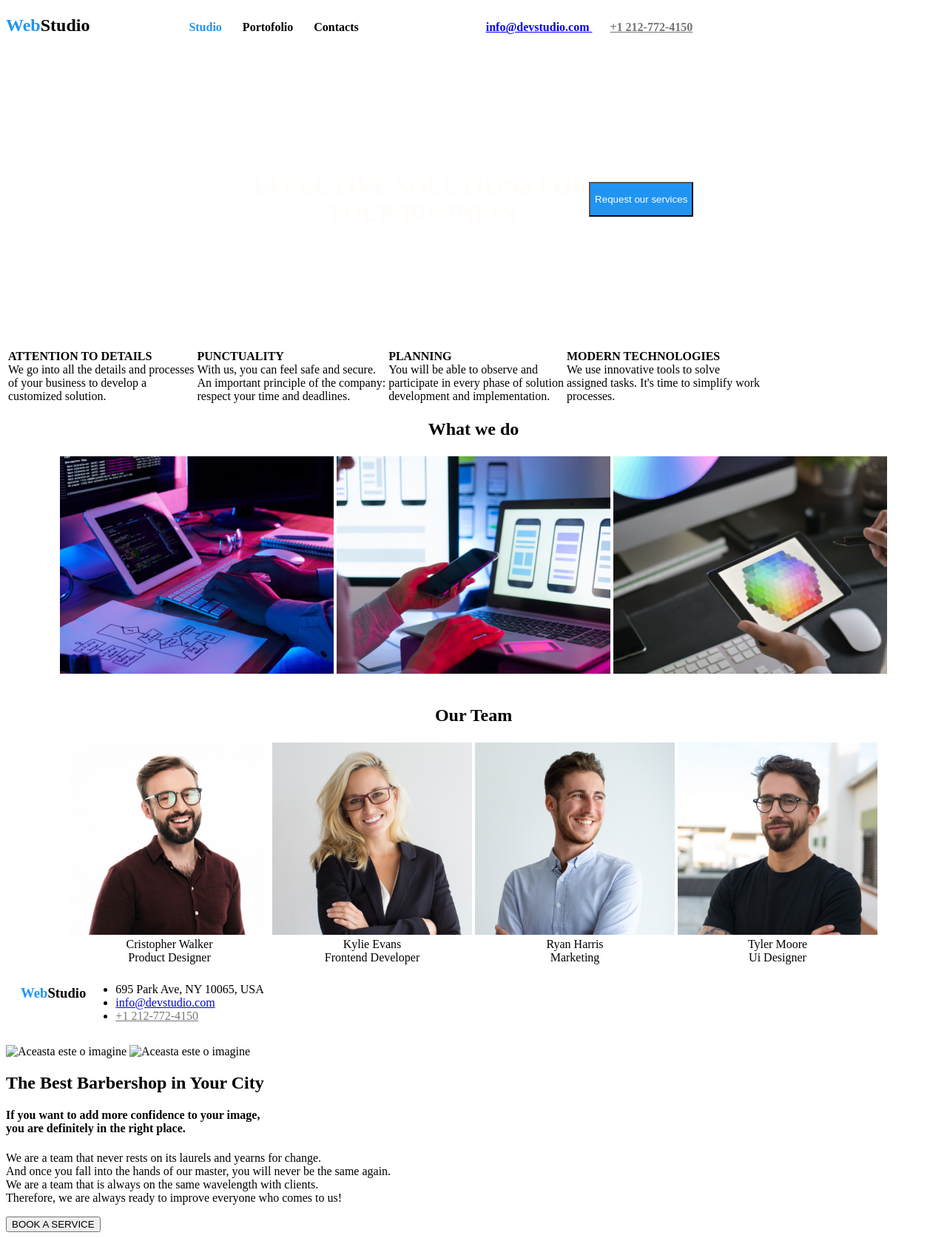
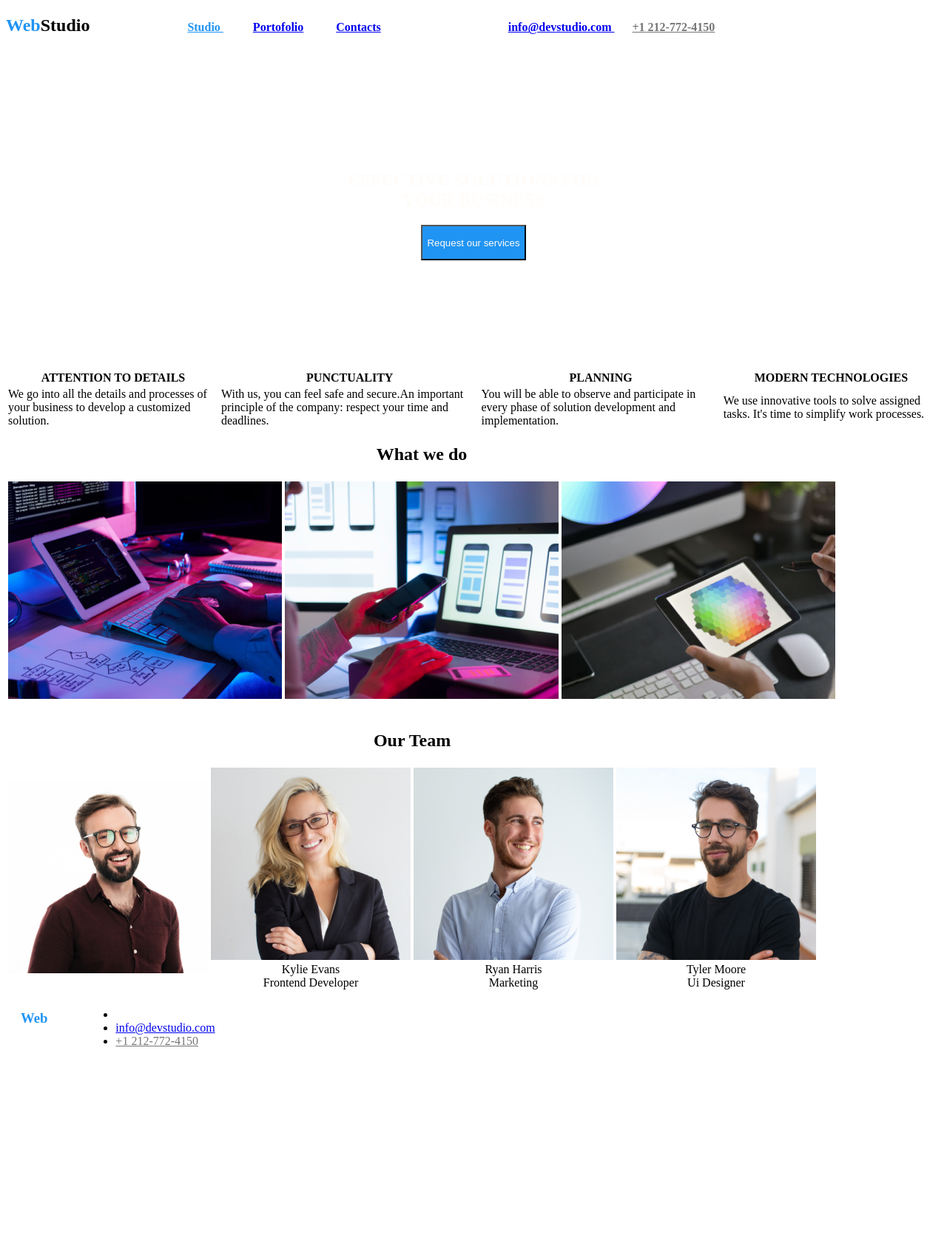
Before and after one commit to exigibil/GoitDemo, a plain HTML site: page index.html in a window 1280 px wide. Shown: the whole page at 74% size. After the commit the page ends 1455 px from the top, so only its background shows below. Drawn offline with Linux system fonts and the light colour scheme.

Commit message:
modimodificari tema

```diff
--- a/index.html
+++ b/index.html
@@ -1,71 +1,87 @@
 <!DOCTYPE html>
 <html>
 
-<head>
+<header>
     <meta charset="utf-8" />
     <title>WebStudio</title>
 
-    <div>
-    <h4> <font size="+2"><a style="color:hsl(207, 90%, 54%)"><b>Web</b></a><b>Studio</b> </font> &nbsp &nbsp &nbsp &nbsp &nbsp &nbsp &nbsp &nbsp  &nbsp &nbsp &nbsp &nbsp  &nbsp &nbsp &nbsp &nbsp
-    <a style="color:hsl(207, 90%, 54%)">Studio</a> &nbsp &nbsp &nbsp
-    <a> Portofolio</a> &nbsp &nbsp &nbsp
-    <a> Contacts</a> &nbsp &nbsp  &nbsp   &nbsp &nbsp  &nbsp  &nbsp   &nbsp &nbsp  &nbsp  &nbsp &nbsp  &nbsp  &nbsp &nbsp  &nbsp &nbsp  &nbsp  &nbsp &nbsp  &nbsp
+<nav class="navbar">
+<h4>
+    <font size="+2"> <a style="color:hsl(207, 90%, 54%)"><b>Web</b></a><b>Studio</b></font>  &nbsp &nbsp &nbsp &nbsp &nbsp &nbsp &nbsp &nbsp  &nbsp &nbsp &nbsp &nbsp  &nbsp &nbsp &nbsp &nbsp
+    <a href="Studio" style="color:hsl(207, 90%, 54%)"> Studio </a>   &nbsp &nbsp &nbsp &nbsp &nbsp
+    <a href="Portofolio.html"> Portofolio</a> &nbsp &nbsp &nbsp  &nbsp  &nbsp
+    <a href="Contacts.html"> Contacts</a> &nbsp &nbsp  &nbsp   &nbsp &nbsp  &nbsp  &nbsp   &nbsp &nbsp  &nbsp  &nbsp &nbsp  &nbsp  &nbsp &nbsp  &nbsp &nbsp  &nbsp  &nbsp &nbsp  &nbsp
     <a href="mailto:info@devstudio.com"> info@devstudio.com </a> &nbsp  &nbsp &nbsp
     <a href="tel:+1 212-772-4150" style="color:hsl(0, 0%, 46%)">+1 212-772-4150</a>
+
 </h4>
-</div>
-</head>
+</nav>
+
+</header>
 
 <body>
 
-<div class="head">
-<div></div>
-<centre>
-<div id="mydiv"><h1 style="color: #fffcf9;"> EFFECTIVE SOLUTIONS FOR <br> </centre> <center>YOUR BUSINESS </h1> </div></centre>
-<div><button style="background-color:hsl(207, 90%, 54%)"> <p style="color: #fffcf9;"> Request our services</p></button></div>
+<section class="head">
+<div>
+<center><h1 style="color: #fffcf9;"> EFFECTIVE SOLUTIONS FOR <br> YOUR BUSINESS </h1>
+<button style="background-color:hsl(207, 90%, 54%)"> <p style="color: #fffcf9;"> Request our services</p></button>
+</center>
+</div>
+</section>
 
-</div>
+<!--div class="middle">
 
-<div>
+<div><a><h4>ATTENTION TO DETAILS</h4> <p>We go into all the details and  <br> processes  of your business  to <br> develop  a customized solution.</p> </a> </div>
+<div><a><h4>PUNCTUALITY </h4> <p>With us, you can feel safe and secure.<br> An important principle of the company:<br> respect your time and deadlines. </p> </a></div>
+<div><a><h4>PLANNING </h4> <p> You will be able to observe and <br> participate in every phase of solution <br> development and implementation. </p> </a></div>
+<div><a><h4>MODERN TECHNOLOGIES </h4> <p>We use innovative tools to solve<br> assigned tasks. It's time to simplify <br> work processes. </p> </a> </div>
 
+</div-->
 
-    <table>
-    <td><a><b>ATTENTION TO DETAILS</b> <br> We go into all the details and processes <br> of your business to develop a <br> customized solution. </a> </td>
-    <td><a><b>PUNCTUALITY</b> <br> With us, you can feel safe and secure.<br> An important principle of the company:<br> respect your time and deadlines. </a></td>
-    <td><a><b>PLANNING</b> <br> You will be able to observe and <br> participate in every phase of solution <br> development and implementation. </a></td>
-    <td><a><b>MODERN TECHNOLOGIES</b> <br> We use innovative tools to solve<br> assigned tasks. It's time to simplify work<br> processes. </a></td>
+<br>
 
-    </table>
+<table>
+    <tr>
+        <th>ATTENTION TO DETAILS </th>
+        <th>PUNCTUALITY </th>
+        <th>PLANNING</th>
+        <th>MODERN TECHNOLOGIES</th>
+    </tr>
+    <tr>
+        <td>We go into all the details and   processes  of your business  to develop  a customized solution.</td>
+        <td>With us, you can feel safe and secure.An important principle of the company: respect your time and deadlines. </td>
+        <td>You will be able to observe and  participate in every phase of solution  development and implementation.  </td>
+        <td>We use innovative tools to solve assigned tasks. It's time to simplify work processes.</td>
+</tr>
+
 </table>
-</div>
 
 <section>
 
 <div>
-<center>
-<table>
+
+<table id="work">
     <caption> <h1><b>What we do</b></h1></caption>
 
-    <td> <img src="/images/scris la tastatura.png" alt="foto cu maini care tasteaza la computer"> </img></td>
+    <td> <img src="/images/tst.png" alt="foto cu maini care tasteaza la computer"> </img></td>
     <td><img src="images/mobil + tst.png" alt="dama cu mobil in mana in fata laptopului"></img></td>
-    <td><img src="images/tableta grafica.png" alt="tableta grafica"></img> </td>
+    <td><img src="images/tablet.png" alt="tableta grafica"></img> </td>
 </table>
-</center>
+
 </div>
 
 </section>
 
 <section>
 
-<center>
-<table>
+
+<table id="team">
     <caption> <h1><b>Our Team</b></h1></caption>
 
     <tbody>
         <tr colspan="4">
         <figure>
             <td><center><a><img src="images/christopher walker.jpg" height=260 width=270 />
-            <figcaption>Cristopher Walker<br>Product Designer</figcaption></a></center></td>
             <td><center> <a><img src="images/kylie evans.jpg" height=260 width=270/>
             <figcaption>Kylie Evans<br>Frontend Developer</figcaption></a></center></td>
             <td><center><img src="images/ryan harris.jpg" height=260 width=270 />
@@ -79,28 +95,18 @@
         </figure>
     </tbody>
 </table>
-</center>
+
 </section>
 
 
 <div class="footer">
-    &nbsp &nbsp &nbsp<div><h3> <a style="color:hsl(207, 90%, 54%)"><b>Web</b></a><b>Studio</b> </h3>  </div>
+    &nbsp &nbsp &nbsp<div><h3> <a style="color:hsl(207, 90%, 54%)"><b>Web</b></a><b style="color:white" >Studio</b> </h3>  </div>
   <ul>
-    <li><div> 695 Park Ave, NY 10065, USA </div> </li>
+    <li><div style="color:white" > 695 Park Ave, NY 10065, USA </div> </li>
     <li><div><a href="mailto:info@devstudio.com"> info@devstudio.com </a>  </div> </li>
     <li><div><a href="tel:+1 212-772-4150" style="color:hsl(0, 0%, 46%)">+1 212-772-4150</a></div> </li>
 </ul>
 </div>
-
-<section>
-    <img src="/images/img 1.png" alt="Aceasta este o imagine"/>
-    <img src="/images/img 2.png" alt="Aceasta este o imagine" />
-    <h1>The Best Barbershop in Your City</h1>
-    <h4>If you want to add more confidence to your image, <br> you are definitely in the right place.</h4>
-    <p>We are a team that never rests on its laurels and yearns for change.<br> And once you fall into the hands of our master, you will never be the same again.<br> We are a team that is always on the same wavelength with clients.<br> Therefore, we are always ready to improve everyone who comes to us!</p>
-    <button> BOOK A SERVICE </button>
-    </section>
-
 
 
 </body>
@@ -108,6 +114,37 @@
 
 </html>
 
+
+<style>
+    .navbar {
+
+        width:auto;
+        height: 60px;;
+        display: inline-flexbox;
+        left: 50%;
+        transform: translateX(-50%)
+        position: relative;
+    }
+</style>
+
+<style>
+    .work {
+        width:auto;
+        height: 100px;;
+        display: flex;
+        justify-content: left;
+        align-items: left;
+    }
+</style>
+<style>
+    .team {
+        width:auto;
+        height: 100px;;
+        display: flex;
+        justify-content: left;
+        align-items: left;
+    }
+</style>
 
 <style>
     .head {
```
Also changed, not shown: images/tablet.png (renamed from images/tableta grafica.png), images/tst.png (renamed from images/scris la tastatura.png).
